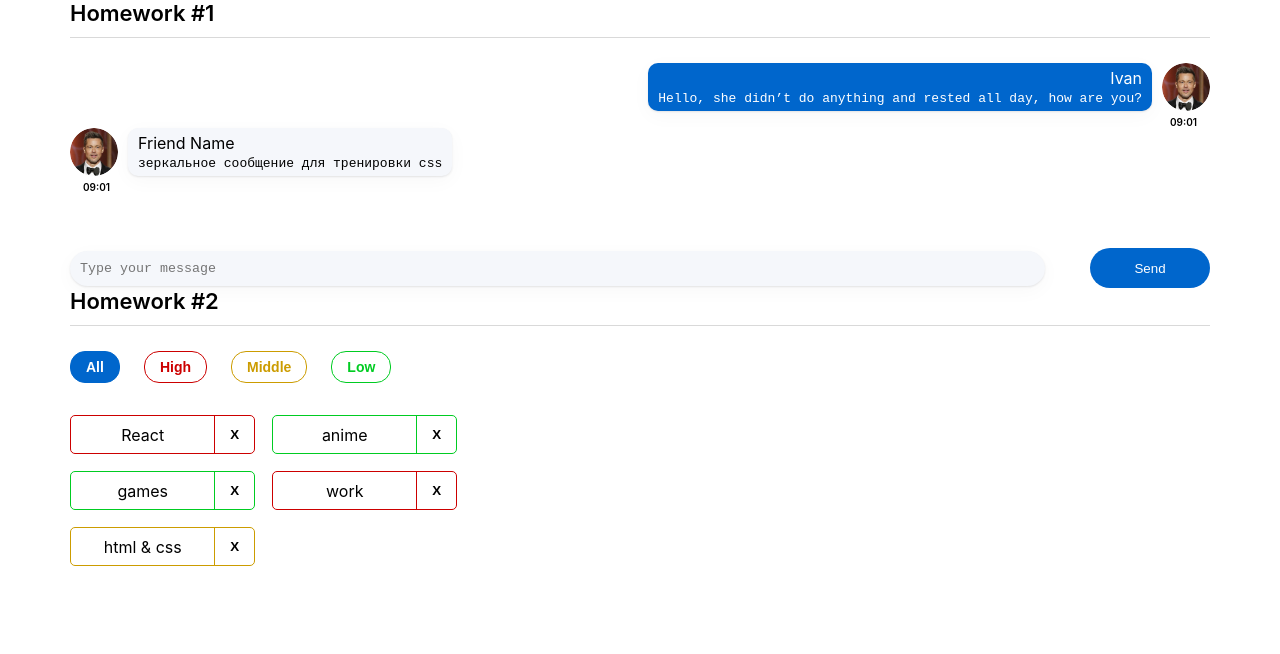
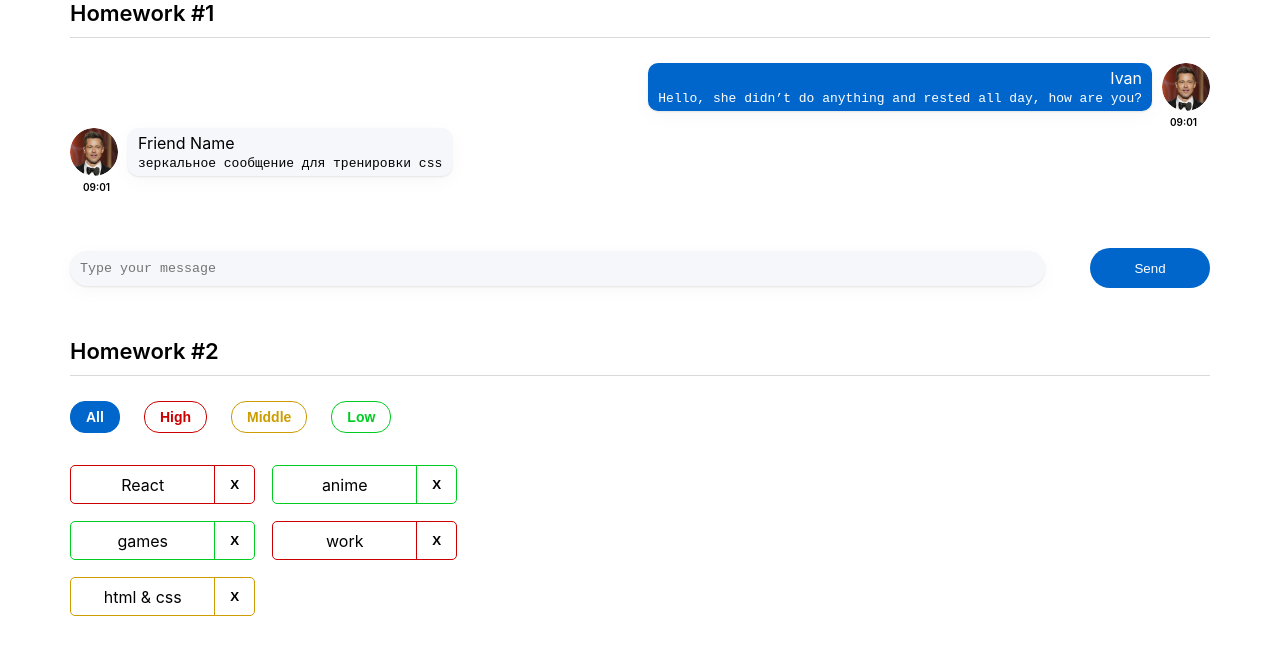
Before and after one commit to maksuchiha/hw_1, a React (Create React App) app: page / in a window 1280 px wide. Shown: the top 654 px of the page. Built offline with nearby package versions, Linux system fonts and the light colour scheme.

Commit message:
refactor app.css

```diff
--- a/src/s1-main/App.module.css
+++ b/src/s1-main/App.module.css
@@ -1,5 +1,8 @@
 .App {
     --header_height: 60px;
+    display: flex;
+    flex-direction: column;
+    gap: 50px;
 }
 
 .hw {
```
